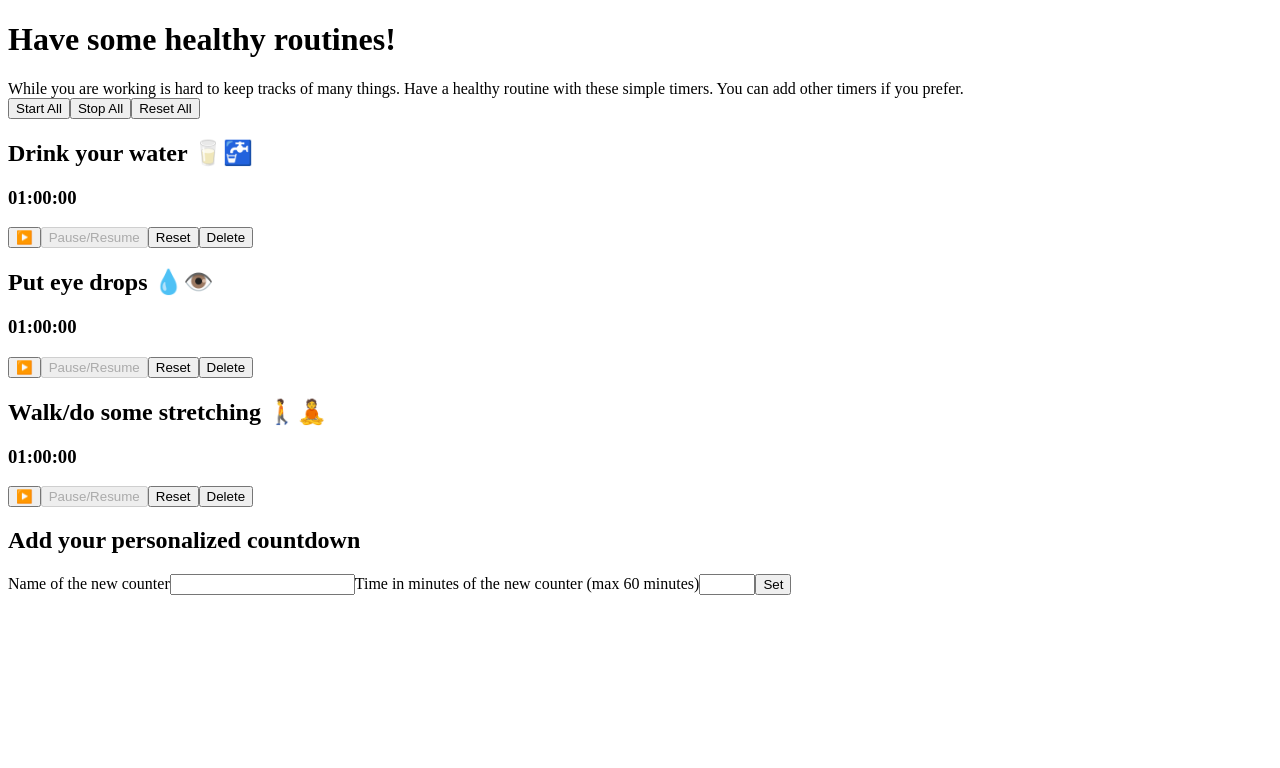
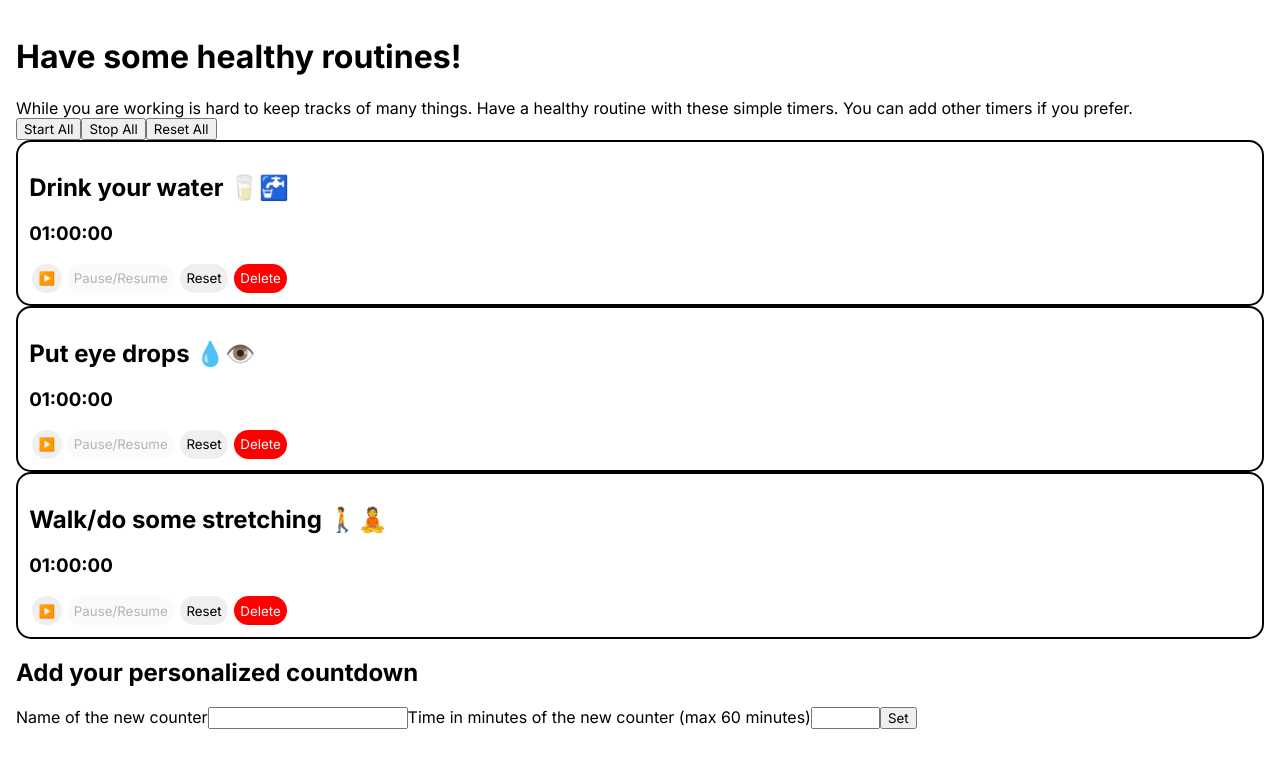
Before and after one commit to damianobacci/health-routines, a React (Vite) app: page / in a window 1280 px wide. Shown: the top 768 px of the page. Built offline with nearby package versions, Linux system fonts and the light colour scheme.

Commit message:
Working on the styling

```diff
--- a/src/App.css
+++ b/src/App.css
@@ -0,0 +1,26 @@
+@import url("https://fonts.googleapis.com/css2?family=Inter:wght@100;200;300;400;500;600;700;800;900&display=swap");
+:root {
+  --color-primary: #1d1d1f;
+  --color-primary-alt: #0071e3;
+  --color-secondary: #6e6e73;
+  --color-background: #ffffff;
+  --color-text: #151515;
+  --color-light: #fff;
+  --color-anchor: #1d1d1f;
+  --font-family: "Inter", sans-serif;
+  --font-weight-strong: 500;
+  --font-size-h1: 7rem;
+  --font-size-h2: 4rem;
+  --font-size-h3: 3rem;
+  --font-size-h4: 2;
+  --font-size-text: 1.25rem;
+  --border-radius: 2.5rem;
+}
+
+* {
+  font-family: var(--font-family);
+}
+
+body {
+  padding: 0.5em;
+}
--- a/src/Counter/Countdown.jsx
+++ b/src/Counter/Countdown.jsx
@@ -1,5 +1,6 @@
 import React, { useState, useEffect } from "react";
 import alarm from "../assets/alarm.wav";
+import classes from "./Countdown.module.css";
 
 const Countdown = (props) => {
   const [timeInSeconds, setTimeInSeconds] = useState(props.timeSet);
@@ -60,19 +61,31 @@ const Countdown = (props) => {
   };
 
   return (
-    <>
+    <div className={classes.counter}>
       <h2>{props.title}</h2>
       <h3>{`${hours}:${minutes}:${seconds}`}</h3>
-      <button onClick={startCountdown} disabled={isActive && !isPaused}>
+      <button
+        className={classes["button-primary"]}
+        onClick={startCountdown}
+        disabled={isActive && !isPaused}
+      >
         ▶️
       </button>
-      <button onClick={pauseCountdown} disabled={!isActive}>
+      <button
+        className={classes["button-primary"]}
+        onClick={pauseCountdown}
+        disabled={!isActive}
+      >
         Pause/Resume
       </button>
-      <button onClick={resetCountdown}>Reset</button>
-      <button onClick={props.onDelete}>Delete</button>
+      <button className={classes["button-primary"]} onClick={resetCountdown}>
+        Reset
+      </button>
+      <button className={classes["button-delete"]} onClick={props.onDelete}>
+        Delete
+      </button>
       <audio ref={audioRef} src={alarm} preload="auto"></audio>
-    </>
+    </div>
   );
 };
 
--- /dev/null
+++ b/src/Counter/Countdown.module.css
@@ -0,0 +1,21 @@
+.counter {
+  border: 2px solid black;
+  border-radius: 15px;
+  padding: 0.7em;
+}
+
+.button-primary {
+  border: 0px solid transparent;
+  border-radius: 15px;
+  padding: 0.5em;
+  margin: 0 0.2em;
+}
+
+.button-delete {
+  border: 0px solid transparent;
+  border-radius: 15px;
+  background-color: red;
+  color: white;
+  padding: 0.5em;
+  margin: 0 0.2em;
+}
```
